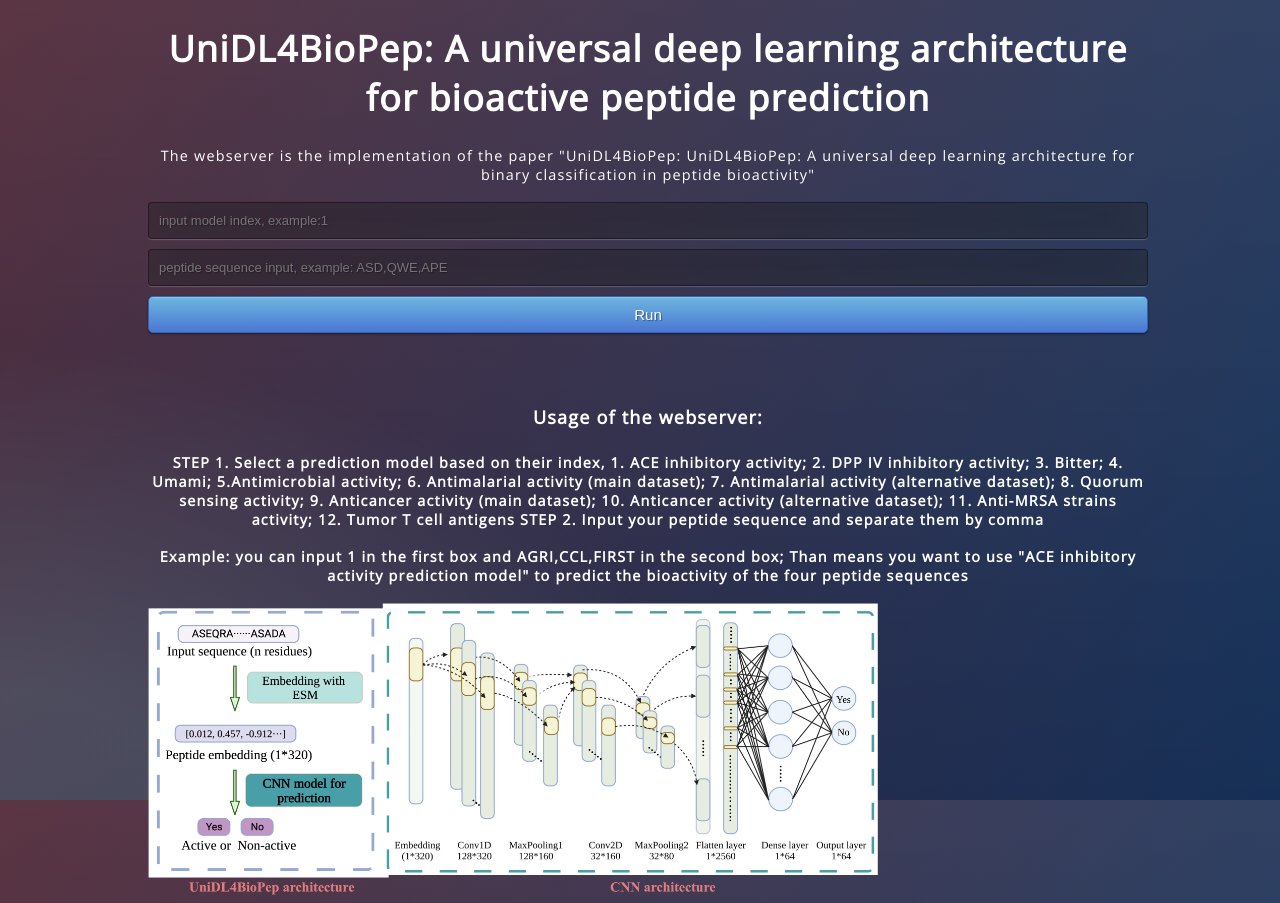
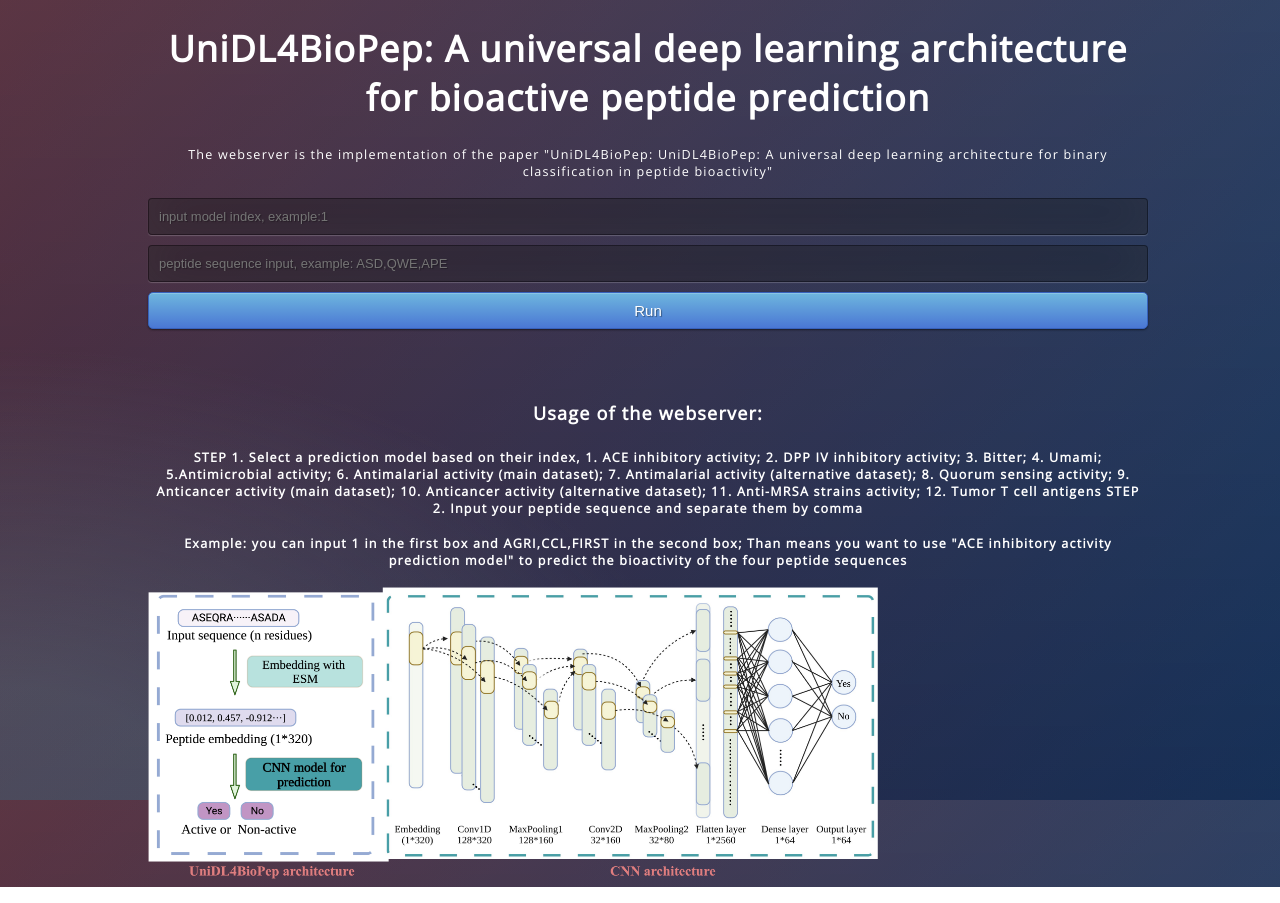
Before and after one commit to dzjxzyd/UniDL4BioPep_webserver, a Flask app: page / in a window 1280 px wide. Run offline with Flask 2, Linux system fonts and the light colour scheme; some web fonts are replaced.

Commit message:
Update index.html

```diff
--- a/templates/index.html
+++ b/templates/index.html
@@ -25,7 +25,7 @@
 
 
         <h1>UniDL4BioPep: A universal deep learning architecture for bioactive peptide prediction</h1>
-        <p style="font-size:80%;">The webserver is the implementation of the paper "UniDL4BioPep: UniDL4BioPep: A universal deep learning architecture for binary classification in peptide bioactivity"<p>
+        <p style="font-size:70%">The webserver is the implementation of the paper "UniDL4BioPep: UniDL4BioPep: A universal deep learning architecture for binary classification in peptide bioactivity"<p>
         <form action="{{url_for('predict')}}" method="post">
              <input type="text" name="Model selection" placeholder="input model index, example:1" required="required">
             <input type="text" name="Peptide_sequences" placeholder="peptide sequence input, example: ASD,QWE,APE" required="required">
@@ -35,8 +35,8 @@
         <br>
         {{ prediction_text }}
         <h4>Usage of the webserver:<h4>
-        <p style="font-size:80%;">STEP 1. Select a prediction model based on their index, 1. ACE inhibitory activity; 2. DPP IV inhibitory activity; 3. Bitter; 4. Umami; 5.Antimicrobial activity; 6. Antimalarial activity (main dataset); 7. Antimalarial activity (alternative dataset); 8. Quorum sensing activity; 9. Anticancer activity (main dataset); 10. Anticancer activity (alternative dataset); 11. Anti-MRSA strains activity; 12. Tumor T cell antigens STEP 2. Input your peptide sequence and separate them by comma<p>
-        <p style="font-size:80%;">Example: you can input 1 in the first box and AGRI,CCL,FIRST in the second box; Than means you want to use "ACE inhibitory activity prediction model" to predict the bioactivity of the four peptide sequences<p>
+        <p style="font-size:70%">STEP 1. Select a prediction model based on their index, 1. ACE inhibitory activity; 2. DPP IV inhibitory activity; 3. Bitter; 4. Umami; 5.Antimicrobial activity; 6. Antimalarial activity (main dataset); 7. Antimalarial activity (alternative dataset); 8. Quorum sensing activity; 9. Anticancer activity (main dataset); 10. Anticancer activity (alternative dataset); 11. Anti-MRSA strains activity; 12. Tumor T cell antigens STEP 2. Input your peptide sequence and separate them by comma<p>
+        <p style="font-size:70%">Example: you can input 1 in the first box and AGRI,CCL,FIRST in the second box; Than means you want to use "ACE inhibitory activity prediction model" to predict the bioactivity of the four peptide sequences<p>
         <img src="static/css/Whole architecture.png" alt="Whole architecture" width="730" height="300" style="float:left">
 </div>
 </div>
```
